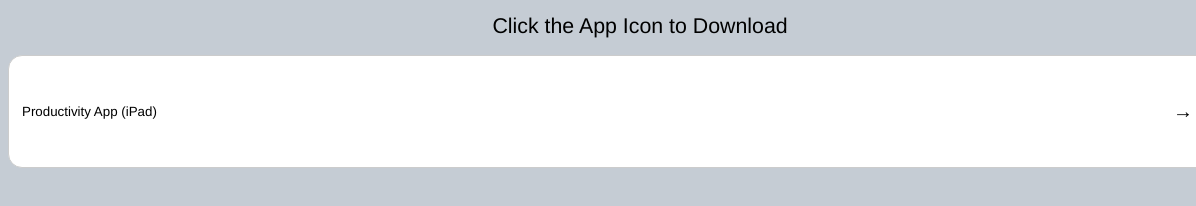
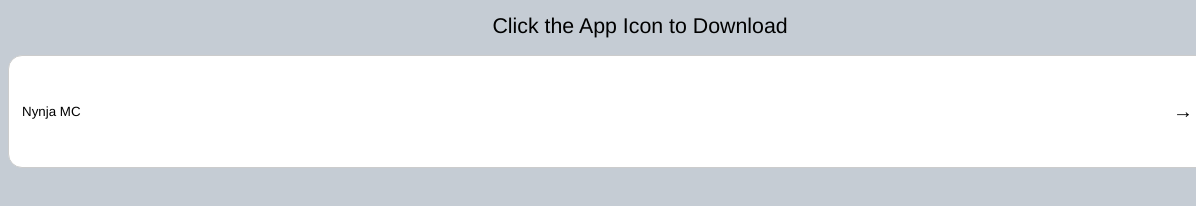
Before and after one commit to lsmob/lsmob.github.io, a plain HTML site: page nynja/index.html in a window 1280 px wide. Shown: the full height of the page, 0-1196 px from the left. Drawn offline with Linux system fonts and the light colour scheme.

Commit message:
Refined texts

```diff
--- a/nynja/index.html
+++ b/nynja/index.html
@@ -38,7 +38,7 @@
 
 <div class="step">
         <table><tr>
-                <td class="instructions">Productivity App (iPad)</td>
+                <td class="instructions">Nynja MC</td>
                 <td width="24" class="arrow">&rarr;</td>
                 <td width="57" class="imagelink">
 <a href="itms-services://?action=download-manifest&url=https://lsmob.github.io/nynja/manifest.plist">Install Nynja
```
